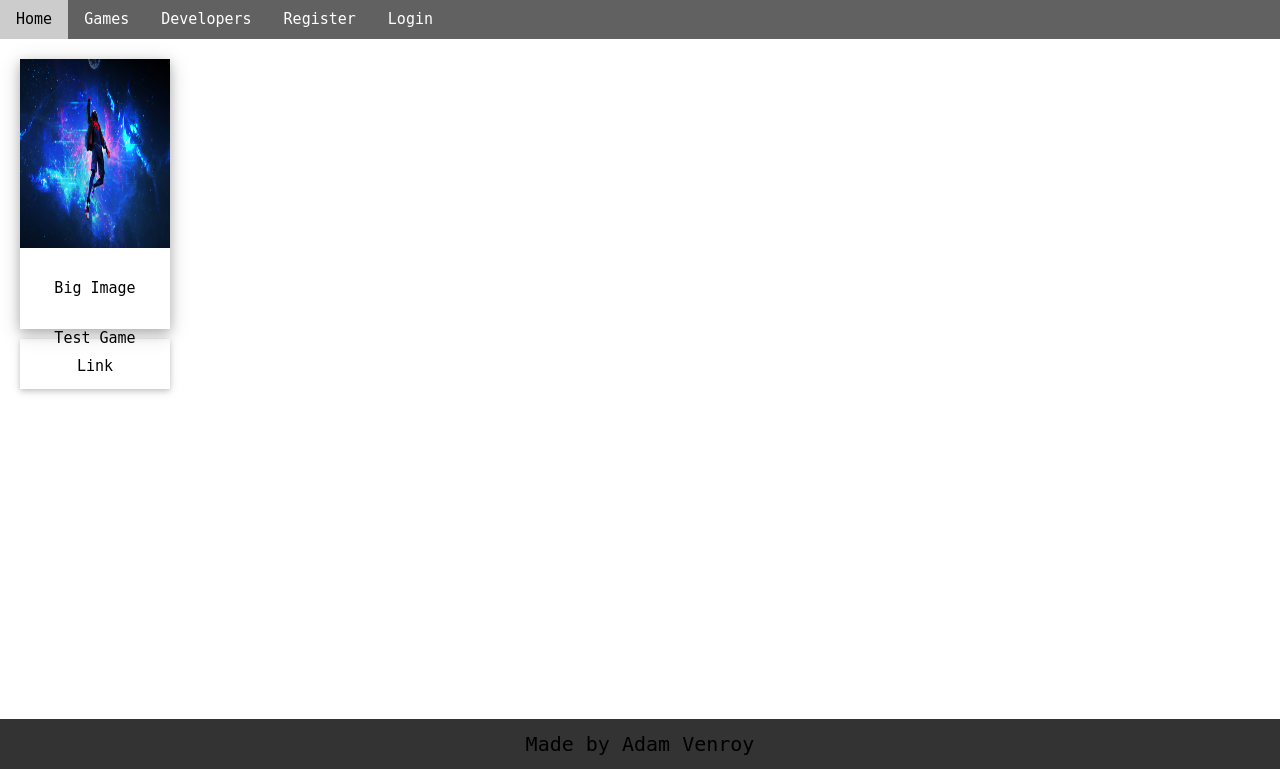
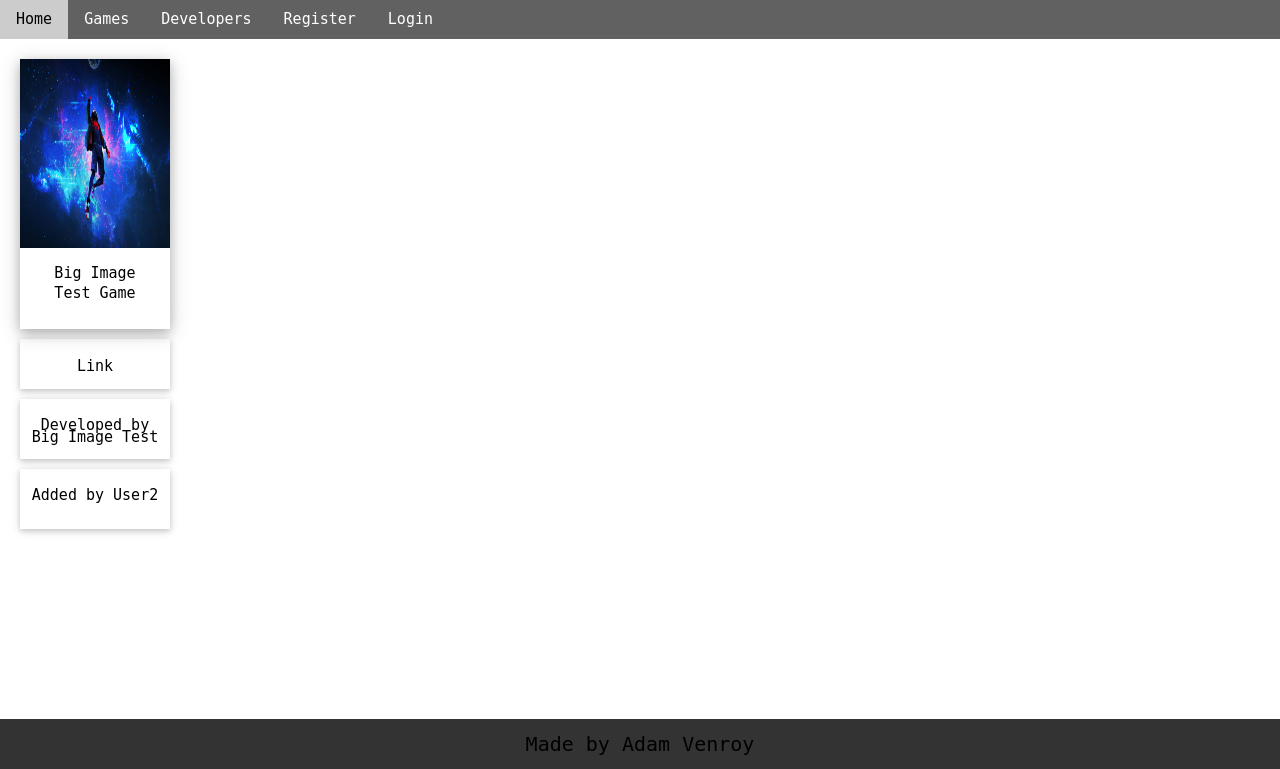
Before and after one commit to Adam-Venroy-School/videogame-web-application, a Flask app: a page that uses templates/game.html in a window 1280 px wide. Shown: the top 769 px of the page. Run offline with Flask 2, Linux system fonts and the light colour scheme; data comes from the database, SQL or seed files in the repository; both versions use the stored data as it was after the commit; data that the repository does not hold is empty.

Commit message:
Database now saves user that adds Dev. Changed Dev Page to show who added, as well as game page

```diff
--- a/main.py
+++ b/main.py
@@ -259,6 +259,8 @@ def dev(name):
         dev_games = db.session.query(Game).filter_by(dev=developer.name).all()
         print("DEV GAMES:", dev_games)
 
+    user_adder = db.session.query(User).filter_by(id=developer.user_id).first()
+
     #If user is logged in, give option to add/remove to wishlist
     if current_user.is_authenticated:
         wishlist_games = db.session.query(wishlist).filter_by(user_id=current_user.id).all()
@@ -267,8 +269,8 @@ def dev(name):
         print("WGI", wishlist_games)
         gamelist = Game.query.all()
         #For Loop that searches all games and checks if in user wishlist
-    return render_template("dev.html", name=name, developer=developer,
-                            dev_games=dev_games, wishlist_games_id=wishlist_games_id)
+    return render_template("dev.html", name=name, developer=developer, dev_games=dev_games,
+                            wishlist_games_id=wishlist_games_id, user_adder=user_adder)
 
 # Add Game Page - Page where user can add games
 @app.route("/addgame", methods=['GET', 'POST'])
@@ -383,11 +385,13 @@ def game(name):
     if game == None:
         return redirect(url_for('error_page', error='no_game_found'))
     print(game)
+    adder_user = db.session.query(User).filter_by(id=game.user_id).first()
     if current_user.is_authenticated:
         wishlist_games = db.session.query(wishlist).filter_by(user_id=current_user.id).all()
         wishlist_games_id = [x[0] for x in wishlist_games]
 
-    return render_template('game.html', game=game, wishlist_games_id=wishlist_games_id)
+    return render_template('game.html', game=game, wishlist_games_id=wishlist_games_id,
+                            adder_user=adder_user)
 
 # Function for adding game to wishlist.
 @app.route("/wishlist/add/<id>")
--- a/static/css/style.css
+++ b/static/css/style.css
@@ -125,7 +125,7 @@ div.list{
 }
 p.list-item{
     vertical-align: center;
-    line-height: 60px;
+    line-height: 30px;
 }
 
 /* Button for adding and removing games to wishlist */
--- a/templates/dev.html
+++ b/templates/dev.html
@@ -1,8 +1,8 @@
 {% extends "layout.html"%}{% block content %}
 {% from "macro.html" import game_item with context %}
 <div class="sidepanel">
-<div class="w3-card-4" style="height:270px;margin-bottom:10px;">
-    <img src="{{url_for('static', filename=developer['logo'])}}" alt="" style="width:100%;height:70%;">
+<div class="w3-card-4" style="height:270px;margin-bottom:10px;max-width: 100%;">
+    <img src="{{url_for('static', filename=developer['logo'])}}" alt="" style="max-width:100%;height:70%;">
     <div class="w3-container w3-center">
         <p class='sidepanel' style='line-height:50px;'>{{developer['name']}}</p>
     </div>
--- a/templates/devlist.html
+++ b/templates/devlist.html
@@ -14,7 +14,7 @@
       </script>
       {%endif%}
       <a href="/devs/{{dev['name']}}">
-    <div class="w3-container w3-center">
+    <div class="w3-container w3-center" style='margin-top: -5px;'>
       <p class='list-item'>{{dev['name']}}</p>
     </div>
   </a>
--- a/templates/game.html
+++ b/templates/game.html
@@ -3,12 +3,17 @@
     <div class="w3-card-4" style="height:270px;width: 150px;margin-bottom:10px;">
         <img src="{{url_for('static', filename=game['image'])}}" alt="" style="width:100%;height:70%;">
         <div class="w3-container w3-center">
-            <p class='sidepanel' style='line-height:50px;'>{{game['name']}}</p>
+            <p class='sidepanel' style='line-height:20px;word-wrap: break-word;'>{{game['name']}}</p>
         </div>
     </div>
     <a href="http://{{game['link']}}">
         <div class="w3-card" style="max-height:10%;padding: 10px;">
             <p class='sidepanel'>Link</p>
+        </div>
+    </a>
+    <a href="{{url_for('dev', name=game['dev'])}}">
+        <div class="w3-card" style="height:60px;padding: 5px;margin-top: 10px;max-width: 150px; word-wrap: break-word;">
+            <p>Developed by {{game['dev']}}</p>
         </div>
     </a>
     {%if current_user.is_authenticated%}
@@ -33,6 +38,13 @@
     </a>
     {%endif%}
     {%endif%}
+    {%if current_user.id != game.user_id%}
+    <a href="{{url_for('user', username=adder_user['username'])}}">
+        <div class="w3-card" style="height:60px;padding: 5px;margin-top: 10px;max-width: 150px; word-wrap: break-word;">
+            <p>Added by {{adder_user['username']}} </p>
+        </div>
+    </a>
+    {%endif%}
 </div>
 {% if game['video']%}
 {% if game['video']|length > 1 %}
--- a/templates/macro.html
+++ b/templates/macro.html
@@ -17,7 +17,7 @@
           <img src="{{url_for('static', filename=game['image'])}}" alt="{{game['name']}}" style="width:100%;height:70%;">
           </a>
           <a href="/games/{{game['name']}}">
-          <div class="w3-container w3-center">
+          <div class="w3-container w3-center" style='margin-top: -20px;'>
             <p class='list-item'>{{game['name']}}</p>
           </div>
         </a>
```
Also changed, not shown: forms.py (+4 -3 lines), static/images/dev_images/BigImageTest.jpg (added), static/images/dev_images/SmallImageTest.jpg (added), static/images/game_images/BigImageTestGame.jpg (added), static/images/game_images/SmallImageTest.jpg (added), static/images/game_images/Test1Test1Test1Test1Test1Test1Test1Test1.jpg (added), static/images/game_images/Test1Test1Test1Test1Test1Test1Test1Test1Test1Test.jpg (added), website.db.
